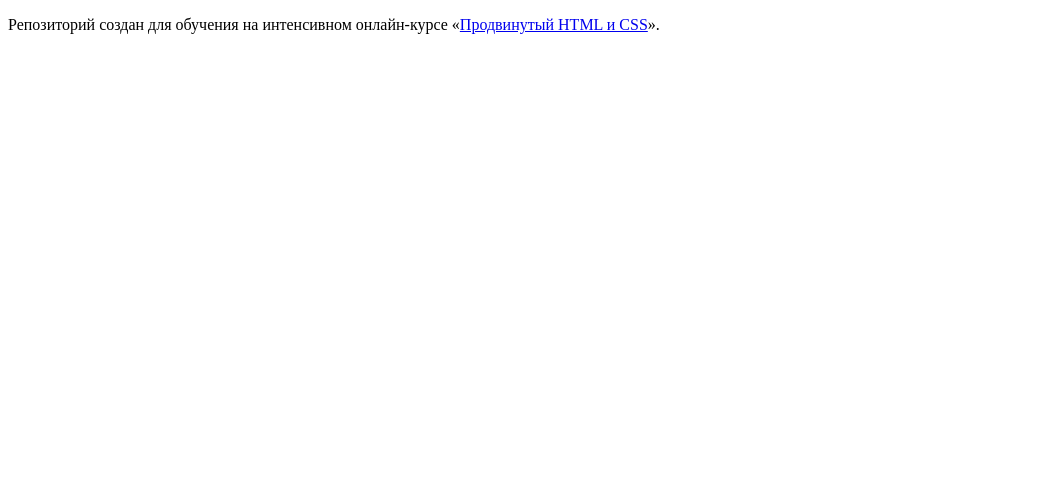
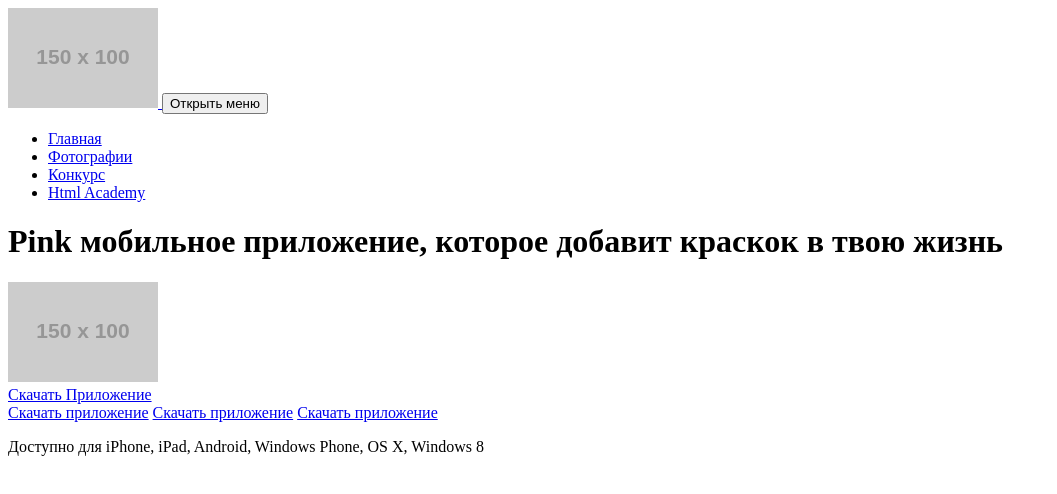
Before and after one commit to MiGlia/233300-pink, a website: page index.html in a window 1280 px wide. Shown: the whole page, without its empty margins (0-1057 px from the left). Drawn offline with Linux system fonts and the light colour scheme; placeholder pictures from the web are drawn by us.

Commit message:
начал делать разметку главной

```diff
--- a/index.html
+++ b/index.html
@@ -5,8 +5,56 @@
   <title>HTML Academy: Пинк</title>
 </head>
 <body>
+  <header class="header">
+    <a class="header__logo header__logo--index" href="index.html">
+      <img class="header__logo-image" alt="Логотип Pink" src="http://placehold.it/150x100">
+    </a>
+    <button class="header__button-toggle" type="button">
+      Открыть меню
+    </button>
+    <!-- в список? -->
+    <nav class="navigation">
+      <ul class="navigation__list site-list">
+        <li class="navigation__item">
+          <a class="navigation__link navigation__link--current-page" href="index.html">Главная</a>
+        </li>
+        <li class="navigation__item">
+          <a class="navigation__link" href="photo.html">Фотографии</a>
+        </li>
+        <li class="navigation__item">
+          <a class="navigation__link" href="photo.html">Конкурс</a>
+        </li>
+        <li class="navigation__item">
+          <a class="navigation__link" href="htmlacademy.ru">Html Academy</a>
+        </li>
+      </ul>
+    </nav>
+  </header>
+  <main class="page-main">
+    <h1 class="visually-hidden">Pink мобильное приложение, которое добавит краскок в твою жизнь</h1>
+    <div class="page-title">
+      <img class="page-title__image" src="http://placehold.it/150x100" alt="Мобильное приложение Pink">
+      <!-- сделать БГ? -->
+    </div>
+    <section class="downloads">
+      <a class="downloads__button downloads__button--border" href="#">Скачать Приложение</a>
+      <div class="downloads__item platforms">
+        <a class="platforms__app platforms__app--ios" href="#">Скачать приложение</a>
+        <a class="platforms__app platformss__app--android" href="#">Скачать приложение</a>
+        <a class="platforms__app platforms__app--windows-phone" href="#">Скачать приложение</a>
+      </div>
+      <p>Доступно для iPhone, iPad, Android, Windows Phone, OS X, Windows 8</p>
+    </section>
 
-    <p>Репозиторий создан для обучения на интенсивном онлайн‑курсе «<a href="https://htmlacademy.ru/intensive/adaptive">Продвинутый HTML и CSS</a>».</p>
+
+
+
+  </main>
+
+
+
+
+
 
 </body>
 </html>
```
Lines whose indentation alone changed are shown as unchanged.
